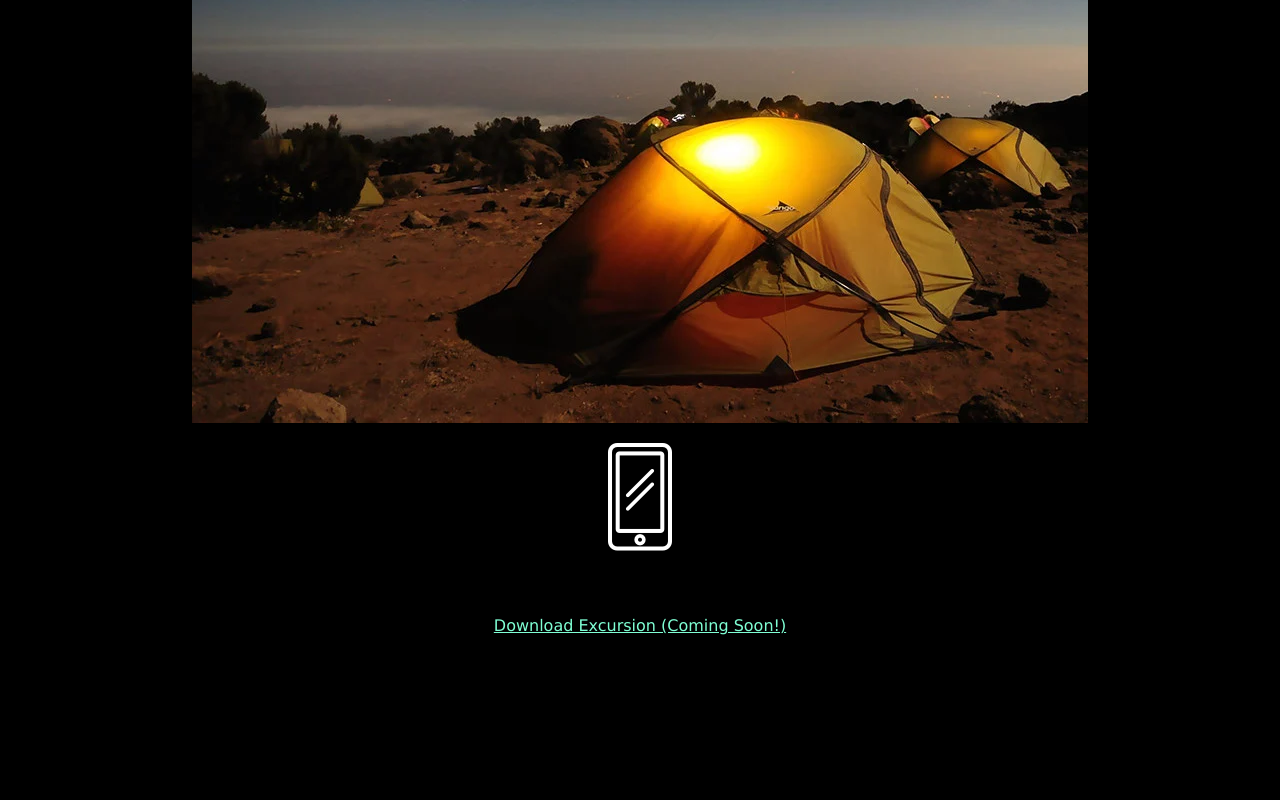
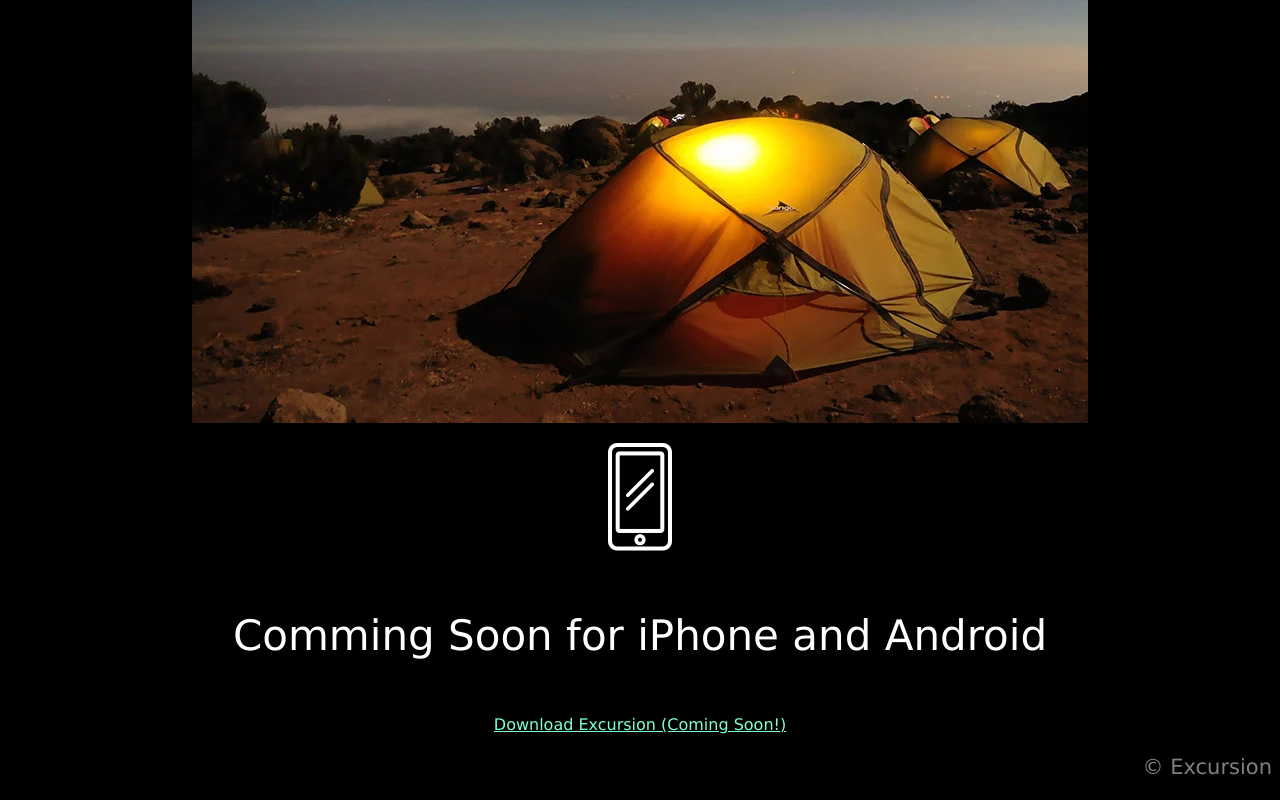
Before and after one commit to mostlyrelevant/excursion, a plain HTML site: page index.html in a window 1280 px wide. Shown: the part 589-1389 px from the top of the page. Before the commit the page ends 1267 px from the top, so only its background shows below. Drawn offline with Linux system fonts and the light colour scheme.

Commit message:
Final push

```diff
--- a/index.html
+++ b/index.html
@@ -18,7 +18,8 @@
         <h4 class="header--sub-header">Excursion remembers places you like, and recommends new points of interst around you.</h4>
         <p><img src="resources/images/camp.webp"></p>
         <p><img src="resources/images/phone.webp"></p>
-        <h4 class="header-sub-header">Comming Soon for iPhone and Android</h4>
+        <h4 class="header--secondary">Comming Soon for iPhone and Android</h4>
         <p><a class="link--cta" href="#">Download Excursion (Coming Soon!)</a></p>
+        <p class="footer--copyright">© Excursion</p>
     </body>
-</html>c
+</html>
--- a/resources/css/style.css
+++ b/resources/css/style.css
@@ -30,3 +30,12 @@ body {
     font-size: 16px;
     color: aquamarine;
 }
+
+
+/* Footer */
+
+.footer--copyright {
+    font-size: 21px;
+    color: gray;
+    text-align: right;
+}
```
